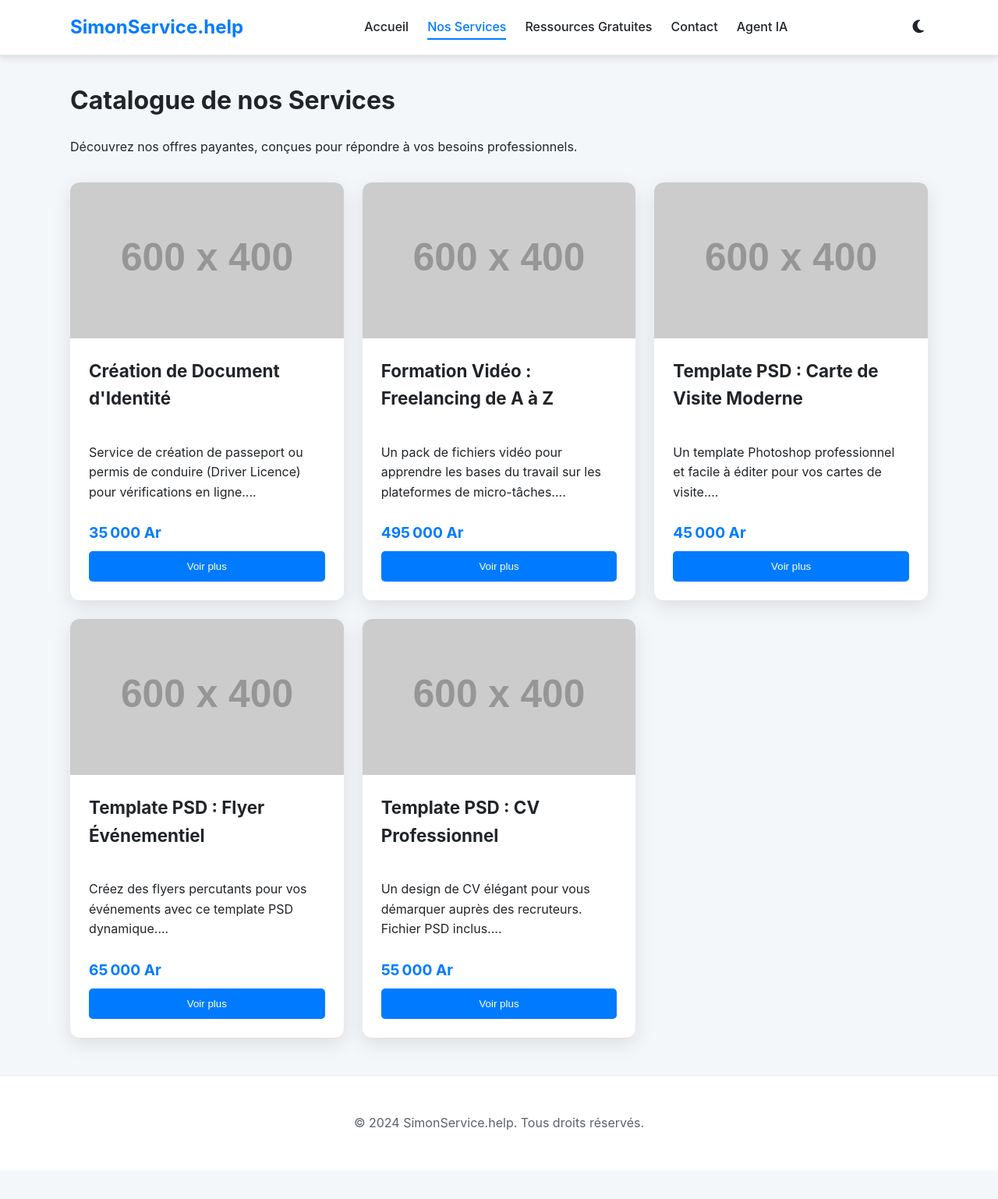
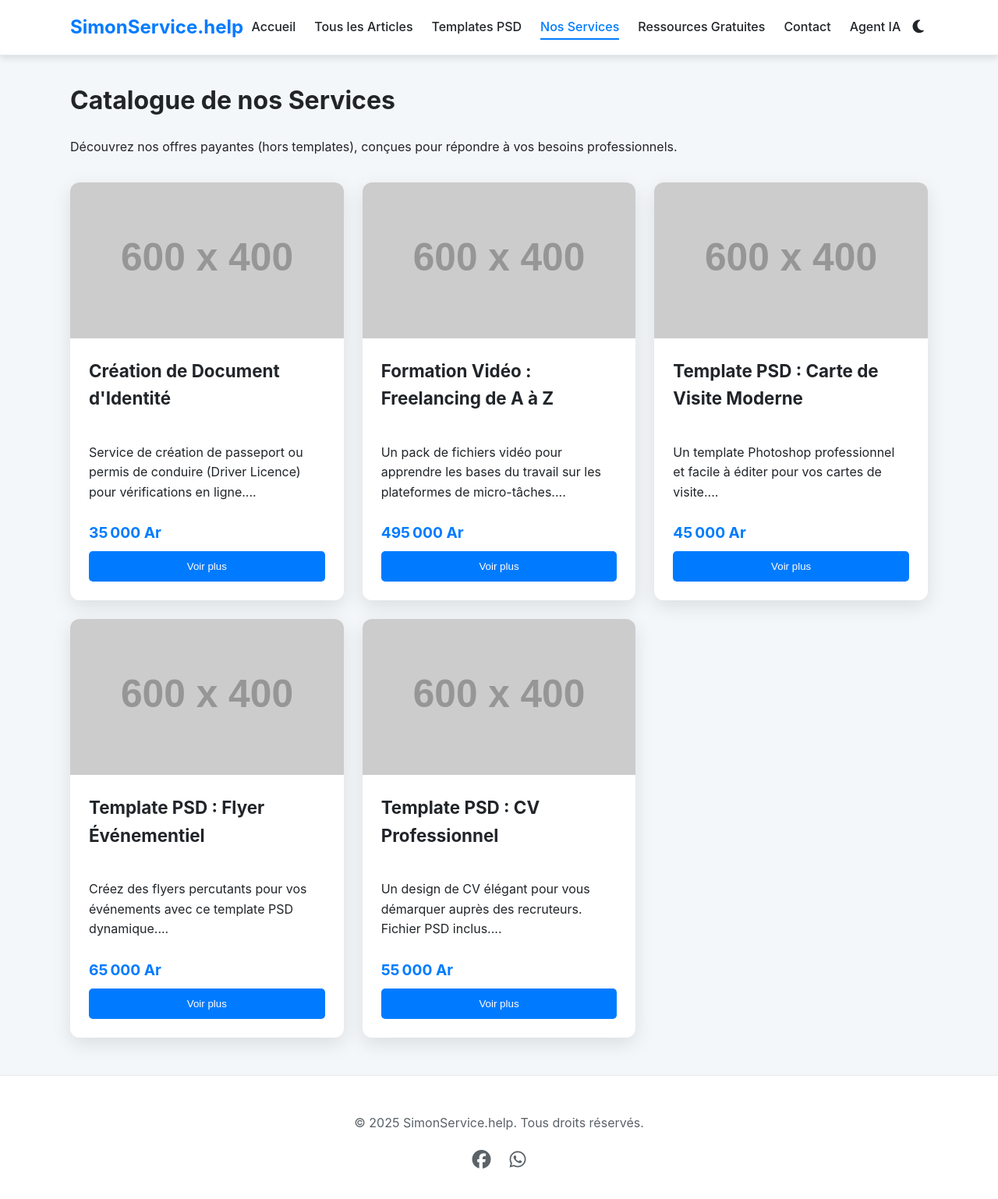
Before and after one commit to chrice999/JeuDeHasard, a plain HTML site: page client.html in a window 1280 px wide. Shown: the whole page at 78% size. Before the commit the page ends 1501 px from the top, so only its background shows below. Drawn offline with Linux system fonts and the light colour scheme; placeholder pictures from the web are drawn by us.

Commit message:
Update client.html

```diff
--- a/client.html
+++ b/client.html
@@ -13,7 +13,9 @@
             <a href="index.html" class="logo">SimonService.help</a>
             <ul>
                 <li><a href="index.html">Accueil</a></li>
-                <li><a href="client.html">Nos Services</a></li>
+                <li><a href="articles.html">Tous les Articles</a></li>
+                <li><a href="templates.html">Templates PSD</a></li>
+                <li><a href="client.html" class="active">Nos Services</a></li>
                 <li><a href="gratuits.html">Ressources Gratuites</a></li>
                 <li><a href="contact.html">Contact</a></li>
                 <li><a href="ia.html">Agent IA</a></li>
@@ -24,15 +26,19 @@
 
     <main class="container">
         <h1>Catalogue de nos Services</h1>
-        <p>Découvrez nos offres payantes, conçues pour répondre à vos besoins professionnels.</p>
+        <p>Découvrez nos offres payantes (hors templates), conçues pour répondre à vos besoins professionnels.</p>
 
         <div id="product-catalog" class="product-grid">
-            <!-- Les produits seront injectés ici par JavaScript -->
+            <!-- Les produits (services et formations) seront injectés ici par JavaScript -->
         </div>
     </main>
 
     <footer>
-        <p>&copy; 2024 SimonService.help. Tous droits réservés.</p>
+        <p>&copy; 2025 SimonService.help. Tous droits réservés.</p>
+        <div class="social-links">
+            <a href="https://www.facebook.com/jl.simon.2025" target="_blank" aria-label="Facebook"><i class="fab fa-facebook"></i></a>
+            <a href="https://wa.me/261326439245" target="_blank" aria-label="WhatsApp"><i class="fab fa-whatsapp"></i></a>
+        </div>
     </footer>
 
     <script src="js/main.js"></script>
```
